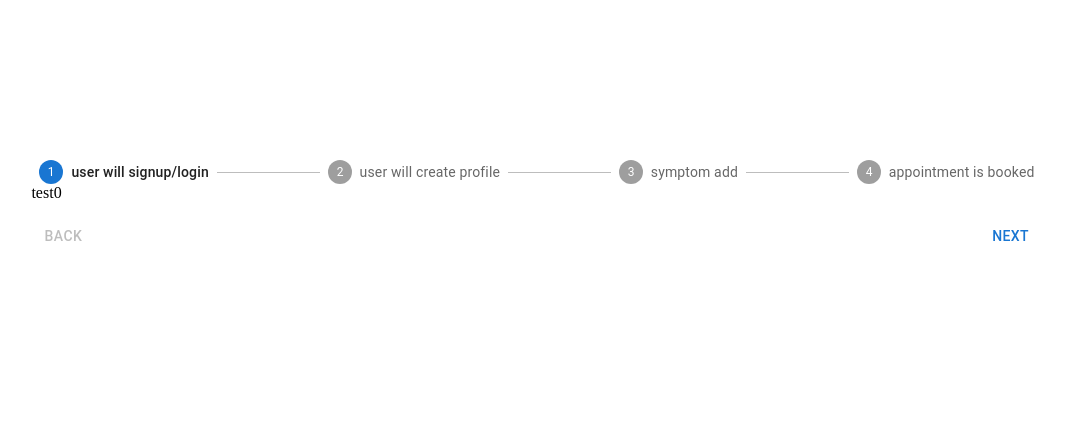
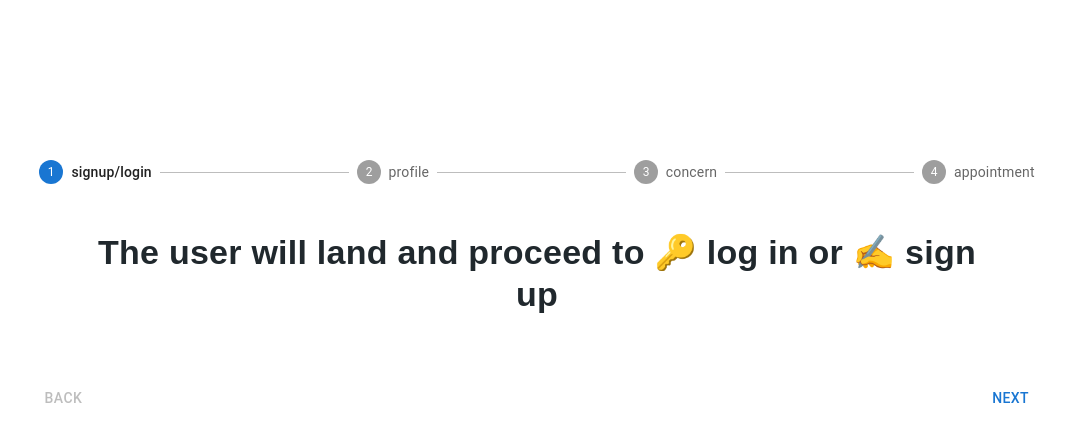
Before and after one commit to Anirudhece/hospital, a React (Vite) app: page / in a window 1280 px wide. Shown: the top 442 px of the page, without its empty margins (103-1168 px from the left). Built offline with nearby package versions, Linux system fonts and the light colour scheme.

Commit message:
stepper done

```diff
--- a/src/components/Stepper.jsx
+++ b/src/components/Stepper.jsx
@@ -6,19 +6,15 @@ import StepLabel from "@mui/material/StepLabel";
 import Button from "@mui/material/Button";
 import Typography from "@mui/material/Typography";
 
-const steps = [
-  "user will signup/login",
-  "user will create profile",
-  "symptom add",
-  "appointment is booked ",
-];
+// add the name of each step
+const steps = ["signup/login", "profile", "concern", "appointment"];
 
 export default function HorizontalStepper() {
   const [activeStep, setActiveStep] = React.useState(0);
   const [skipped, setSkipped] = React.useState(new Set());
 
   const isStepOptional = () => {
-    return activeStep === 1; // Only step 1 is optional
+    return activeStep === 1; //add which step you want to make optional
   };
 
   const isStepSkipped = (step) => {
@@ -57,6 +53,25 @@ export default function HorizontalStepper() {
     setActiveStep(0);
   };
 
+  const renderText = (text) => {
+    return (
+      <Box mt={6} mb={6} sx={{ display: "flex", justifyContent: "center" }}>
+        <Typography
+          variant="h4"
+          sx={{
+            textAlign: "center",
+            fontWeight: "800",
+            color: "rgb(32, 40, 45)",
+            fontFamily: '"Nunito Sans", sans-serif',
+            width: "90%",
+          }}
+        >
+          {text}
+        </Typography>
+      </Box>
+    );
+  };
+
   const renderButtons = () => {
     return (
       <Box sx={{ display: "flex", flexDirection: "row", pt: 2 }}>
@@ -93,6 +108,7 @@ export default function HorizontalStepper() {
           const stepProps = {};
           const labelProps = {};
           if (isStepOptional() && index === 1) {
+            // also edit this line of optional index is changed
             labelProps.optional = (
               <Typography variant="caption">Optional</Typography>
             );
@@ -111,36 +127,44 @@ export default function HorizontalStepper() {
       {activeStep === 0 ? (
         <>
           <div>
-            test0
+            {renderText(
+              `The user will land and proceed to 🔑 log in or ✍️ sign up`
+            )}
             {renderButtons()}
           </div>
         </>
       ) : activeStep === 1 ? (
         <>
           <div>
-            test1
+            {renderText(
+              `The user will create their profile by adding details such as their name, age, 📋 previous medical records, or gender`
+            )}
             {renderButtons()}
           </div>
         </>
       ) : activeStep === 2 ? (
         <>
           <div>
-            test2
+            {renderText(
+              `The user can provide details about their symptoms, how long they have been feeling unwell, and any pre-existing conditions. 💊`
+            )}
             {renderButtons()}
           </div>
         </>
       ) : activeStep === 3 ? (
         <>
           <div>
-            test3
+            {renderText(
+              `Voilà! 📅 Appointment is booked, and confirmation details will be dispatched from our end to user`
+            )}
             {renderButtons()}
           </div>
         </>
       ) : activeStep === steps.length ? (
         <>
-          <Typography sx={{ mt: 2, mb: 1 }}>
-            All steps completed - you're finished
-          </Typography>
+          {renderText(
+            `The details of the patient with potential disease, figured out by AI, ML, and Deep Learning🤖, will be relayed to the concerned medical 👩‍⚕️staff at the targeted hospital 🏥.  `
+          )}
           {renderButtons()}
         </>
       ) : null}
```
